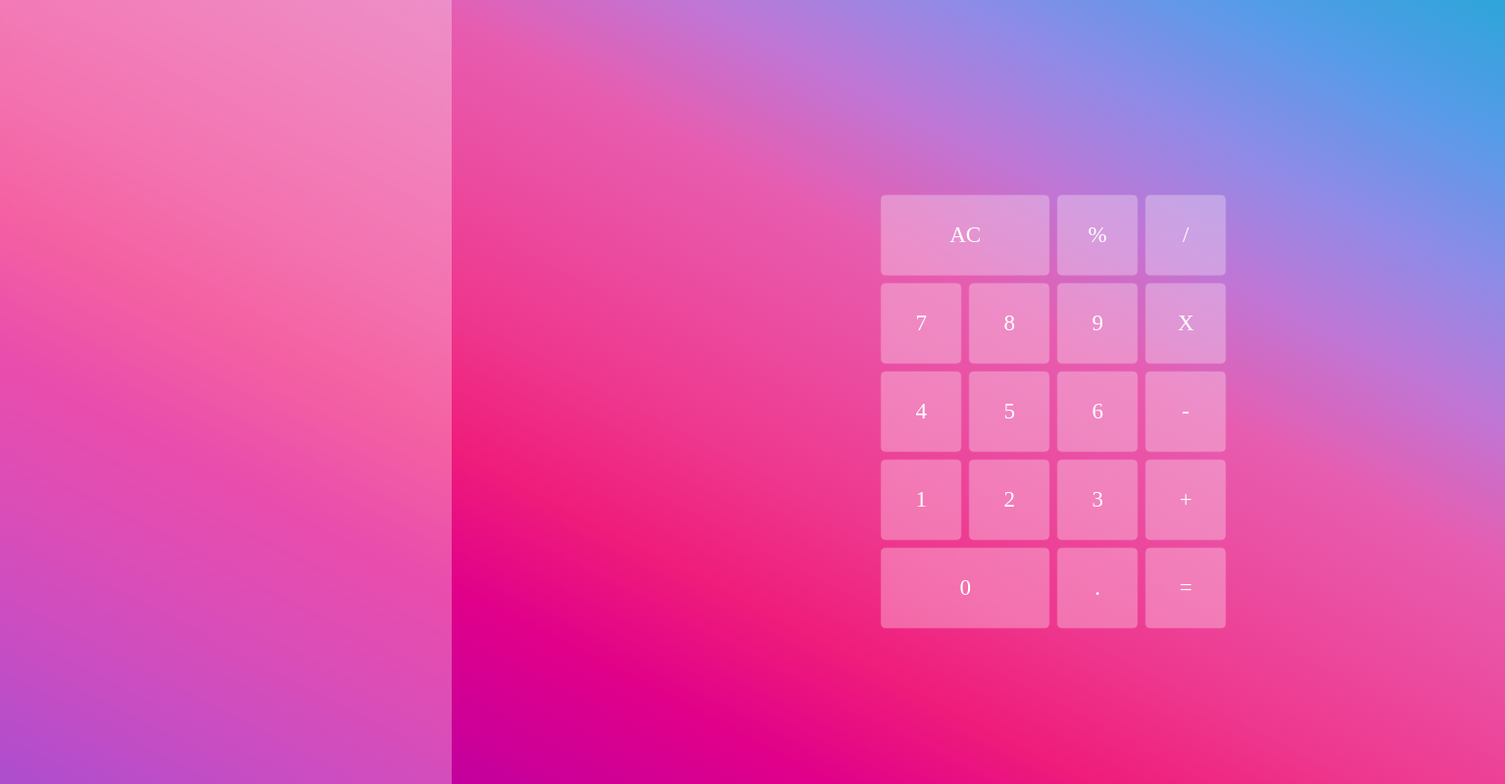
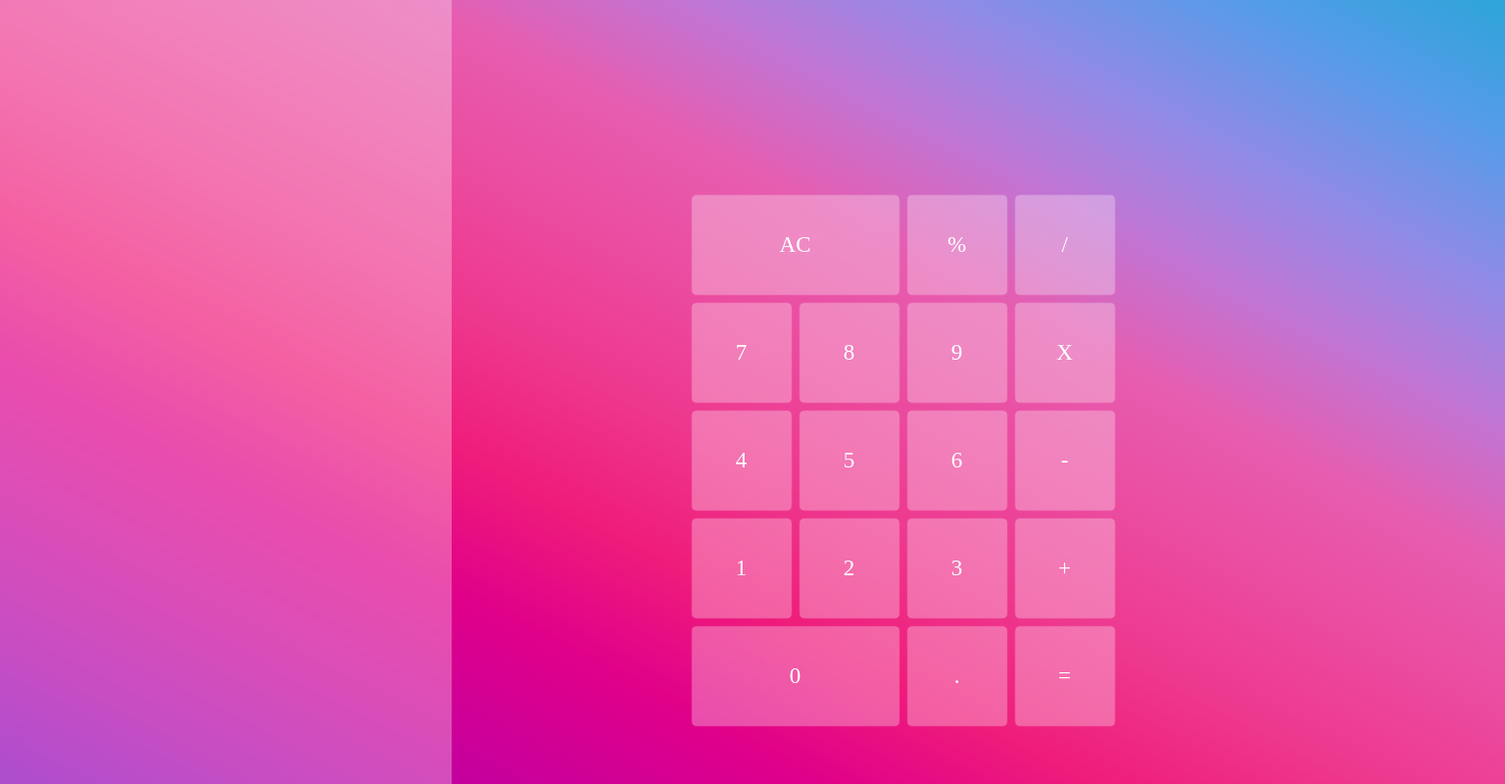
Before and after one commit to barbosa0205/Minimalist-Calculator, a website: page index.html in a window 1536 px wide. Shown: the whole page at 98% size. Drawn offline with nearby package versions, Linux system fonts and the light colour scheme.

Commit message:
adding more mediaqueries for pc screen

```diff
--- a/css/main.css
+++ b/css/main.css
@@ -139,9 +139,21 @@ header a {
 	}
 
 	.sidebar {
-	left: 0;
-	width: 30%;
+		left: 0;
+		width: 30%;
 
-	height: 100vh;
+		height: 100vh;
 	}
 }
+@media (min-width: 1024px) {
+	.calculator-container {
+		width: 50%;
+		margin: 0 auto;
+	}
+}
+@media (min-width: 1300px) {
+	.calculator {
+		grid-template-columns: repeat(4, minmax(auto, 100px));
+		grid-template-rows: 70px repeat(5, 100px);
+	}
+}
```
